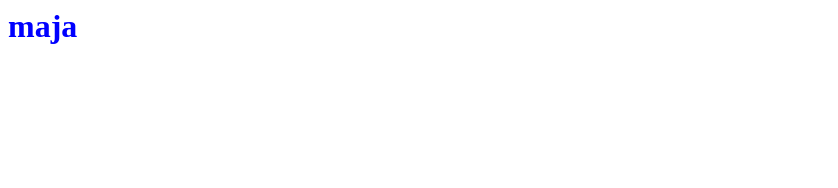
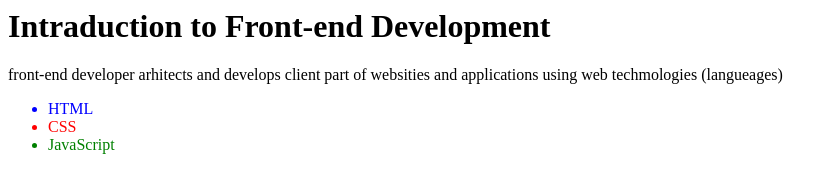
Before and after one commit to nebojsaradulovic/introduction-to-front-end-development, a plain HTML site: page index.html in a window 1280 px wide. Shown: the whole page, without its empty margins (0-838 px from the left). Drawn offline with Linux system fonts and the light colour scheme.

Commit message:
New Paragraf Added

```diff
--- a/index.html
+++ b/index.html
@@ -1 +1,13 @@
-<h1 style="color:blue;">maja</h1>
+<h1 style="color:black;">Intraduction to Front-end Development</h1>
+<p style="color:black;"> front-end developer arhitects and develops client part of websities and applications using web techmologies (langueages)</p>
+<ul>
+     <li style="color:blue;">HTML</li>
+     <li style="color:red;">CSS</li>
+     <li style="color:green;">JavaScript</li>
+</ul>
+<p id="data-time"></p>
+<script>
+ var d = new ();
+ document.getElementById("date-time").innerHTML = d.getDate() + "/" +
+(d.getMonth() + 1) +"/" + d.getFullYear();
+</script>
```
